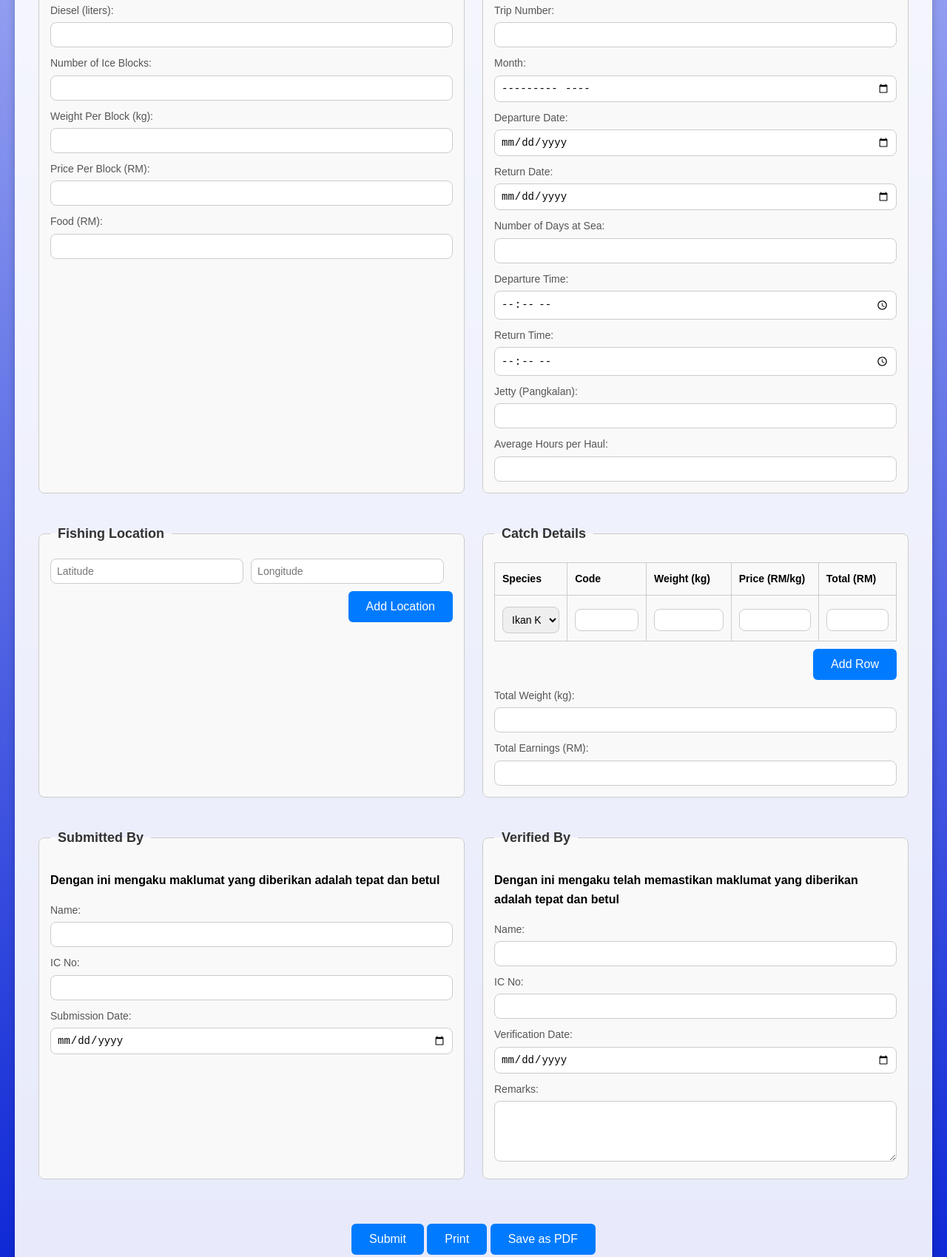
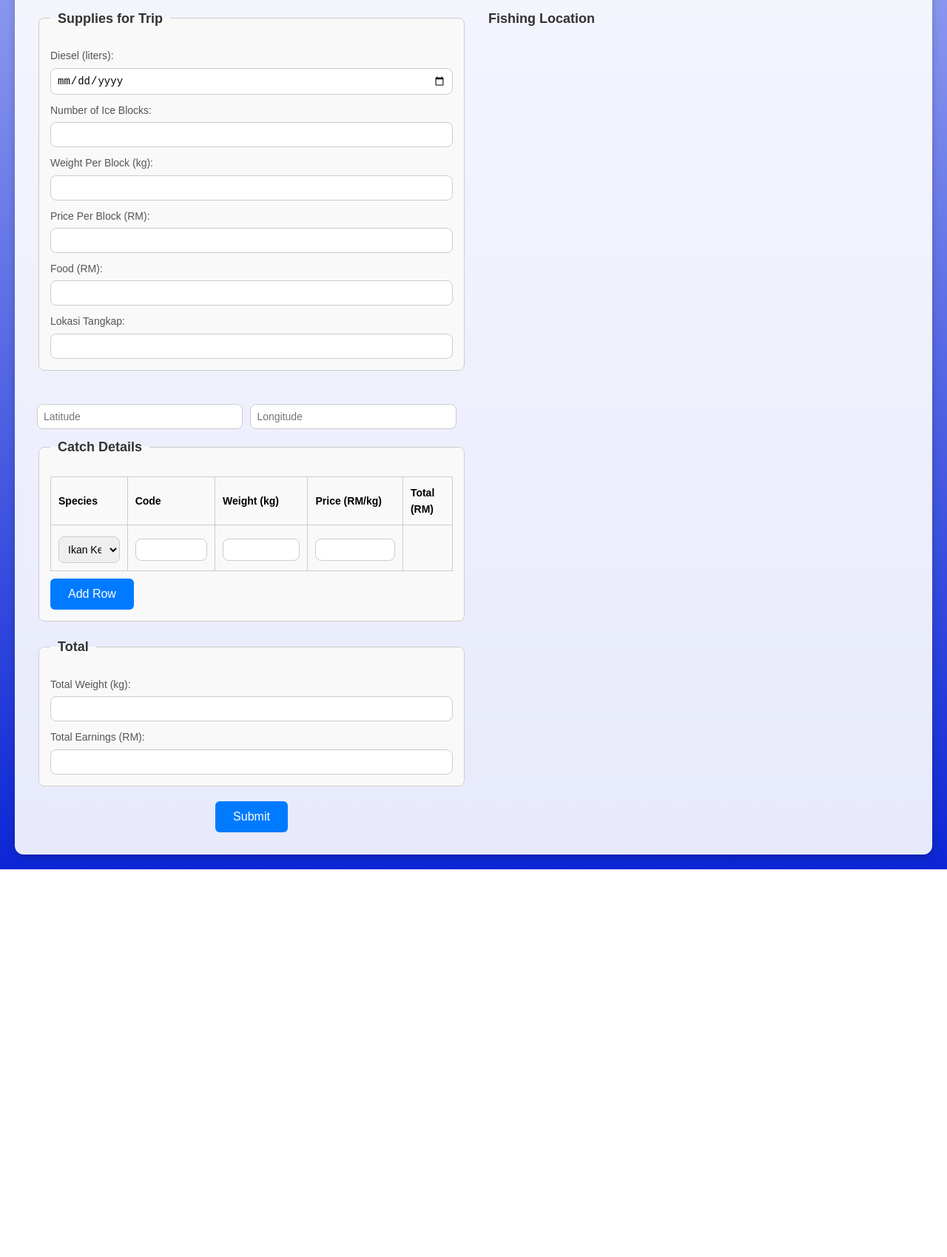
Before and after one commit to usopdrahman/logbookdof, a plain HTML site: page index.html in a window 1280 px wide. Shown: the part 256-1955 px from the top of the page at 74% size. After the commit the page ends 1431 px from the top, so only its background shows below. Drawn offline with Linux system fonts and the light colour scheme.

Commit message:
Update index.html

```diff
--- a/index.html
+++ b/index.html
@@ -22,8 +22,8 @@
             margin-right: 20px;
         }
         .vessel-no label {
-    	    color: white; /* Sets the text color to white */
-            font-weight: bold; /* Optional: Make it bold for better visibility */
+            color: white;
+            font-weight: bold;
         }
         .logo img {
             max-width: 150px;
@@ -59,7 +59,7 @@
             border: 1px solid #ccc;
             padding: 6px;
             border-radius: 6px;
-            width: 200px; /* Smaller width for the Vessel No input */
+            width: 200px;
         }
         form {
             max-width: 1200px;
@@ -146,11 +146,6 @@
             margin-top: 10px;
             text-align: right;
         }
-        .add-location-btn {
-            display: block;
-            margin-top: 10px;
-            text-align: right;
-        }
         .location-row {
             display: flex;
             gap: 10px;
@@ -159,8 +154,6 @@
         .location-row input {
             width: 48%;
         }
-
-
         h1 {
             font-size: 36px;
             font-weight: bold;
@@ -172,7 +165,6 @@
             text-align: left;
         }
 
-/* Print styles */
         @media print {
             body {
                 background: white;
@@ -230,12 +222,6 @@
             .button {
                 display: none;
             }
-            .add-row-btn, .add-location-btn {
-                display: none;
-            }
-            .footer {
-                display: none;
-            }
         }
     </style>
     <script>
@@ -269,15 +255,10 @@
                 const weightInput = row.querySelector("input[name='weight[]']");
                 const priceInput = row.querySelector("input[name='price[]']");
 
-
-                weightInput.removeEventListener("input", calculateTotals);
-                priceInput.removeEventListener("input", calculateTotals);
-
                 weightInput.addEventListener("input", calculateTotals);
                 priceInput.addEventListener("input", calculateTotals);
             });
         }
-
 
         function addRow() {
             const tableBody = document.querySelector("tbody");
@@ -296,82 +277,49 @@
                         <option value="Ikan Aji">Ikan Aji</option>
                         <option value="Ikan Pelaling">Ikan Pelaling</option>
                         <option value="Ikan Baja">Ikan Baja</option>
+                        <option value="Ikan Siakap">Ikan Siakap</option>
                     </select>
                 </td>
-                <td><input type="text" name="code[]" required></td>
-                <td><input type="number" name="weight[]" required></td>
-                <td><input type="number" step="0.01" name="price[]" required></td>
-                <td><input type="number" step="0.01" name="total[]" readonly></td>
+                <td><input type="number" name="weight[]" step="0.01" required></td>
+                <td><input type="number" name="price[]" step="0.01" required></td>
+                <td><input type="number" name="total[]" readonly></td>
             `;
 
             tableBody.appendChild(newRow);
-
-
-            setupEventListeners();
+            setupEventListeners();  // Re-attach the event listeners
         }
 
+        document.addEventListener("DOMContentLoaded", function() {
+            setupEventListeners();
 
-        function calculateDaysAtSea() {
-            const departureDateInput = document.getElementById("departure-date");
-            const returnDateInput = document.getElementById("return-date");
-            const daysAtSeaInput = document.getElementById("days-at-sea");
-
-            const departureDate = departureDateInput.value;
-            const returnDate = returnDateInput.value;
-
-            if (departureDate && returnDate) {
-                const startDate = new Date(departureDate);
-                const endDate = new Date(returnDate);
-
-                if (startDate > endDate) {
-                    alert("Return date cannot be earlier than the departure date.");
-                    daysAtSeaInput.value = "";
-                    return;
-                }
-
-                const timeDifference = endDate - startDate;
-                const daysAtSea = Math.ceil(timeDifference / (1000 * 60 * 60 * 24));
-
-                daysAtSeaInput.value = daysAtSea;
-            } else {
-                daysAtSeaInput.value = "";
-            }
-        }
-
-
-        document.getElementById("departure-date").addEventListener("change", calculateDaysAtSea);
-        document.getElementById("return-date").addEventListener("change", calculateDaysAtSea);
-
-
-        document.addEventListener("DOMContentLoaded", function () {
-            setupEventListeners();
+            document.getElementById("add-row-btn").addEventListener("click", function(e) {
+                e.preventDefault();
+                addRow();
             });
-
+        });
     </script>
 </head>
 <body>
+
 <div class="header">
     <div class="logo">
         <img src="https://github.com/usopdrahman/logbookdof/blob/main/DOF%20LOGO.png?raw=true" alt="Department of Fisheries Malaysia Logo">
-        </div>
     <div class="logo">
             <img src="https://github.com/usopdrahman/logbookdof/blob/main/KEMENTERIAN%20LOGO.png?raw=true" alt="Second Logo">
         </div>
-        <div>
-            <h1>Buku Log Operasi Menangkap Ikan</h1>
+    </div>
+    <h1 class="title">Buku Log Operasi Menangkap Ikan</h1>
     <div class="vessel-no">
         <label for="vessel-no">Vessel No:</label>
         <input type="text" id="vessel-no" name="vessel_no" required>
     </div>
 </div>
-    </div>
 
-    <form action="https://script.google.com/macros/s/AKfycbxuFE8c-puI0gzbBHDymz18mBLGswFx496Pp83BHJCKwY9EGzZz6nVvwpjhdPQPK84AlA/exec" method="post">
-        <!-- Supplies for Trip -->
+<form method="post" action="submit_form.php">
     <fieldset>
         <legend>Supplies for Trip</legend>
         <label for="diesel">Diesel (liters):</label>
-            <input type="number" id="diesel" name="diesel" required>
+        <input type="date" id="date" name="date" required>
 
         <label for="ice-blocks">Number of Ice Blocks:</label>
         <input type="number" id="ice-blocks" name="ice_blocks" required>
@@ -384,54 +332,20 @@
 
         <label for="food">Food (RM):</label>
         <input type="number" step="0.01" id="food" name="food" required>
+
+        <label for="location">Lokasi Tangkap:</label>
+        <input type="text" id="location" name="location" required>
     </fieldset>
 
-	<!-- Operation Details -->
-        <fieldset>
-            <legend>Operation Details</legend>
-            <label for="trip-no">Trip Number:</label>
-            <input type="text" id="trip-no" name="trip_no" required>
-
-            <label for="month">Month:</label>
-            <input type="month" id="month" name="month" required>
-
-            <label for="departure-date">Departure Date:</label>
-            <input type="date" id="departure-date" name="departure_date" onchange="calculateDaysAtSea()" required>
-
-            <label for="return-date">Return Date:</label>
-            <input type="date" id="return-date" name="return_date" onchange="calculateDaysAtSea()" required>
-
-            <label for="days-at-sea">Number of Days at Sea:</label>
-            <input type="number" id="days-at-sea" name="days_at_sea" readonly>
-
-            <label for="departure-time">Departure Time:</label>
-            <input type="time" id="departure-time" name="departure_time" required>
-
-            <label for="return-time">Return Time:</label>
-            <input type="time" id="return-time" name="return_time" required>
-
-            <label for="Jetty">Jetty (Pangkalan):</label>
-            <input type="text" id="Jetty" name="Jetty" required>
-
-            <label for="avg-hours-per-haul">Average Hours per Haul:</label>
-            <input type="number" step="0.1" id="avg-hours-per-haul" name="avg_hours_per_haul" required>
     </fieldset>
-
-	<!-- Fishing Location -->
-        <fieldset>
          <legend>Fishing Location</legend>
          <div id="fishing-locations">
              <div class="location-row">
-                    <input type="number" step="0.0001" name="latitude[]" placeholder="Latitude" required>
-                    <input type="number" step="0.0001" name="longitude[]" placeholder="Longitude" required>
-                </div>
-            </div>
-            <div class="add-location-btn">
-                <button type="button" onclick="addFishingLocation()">Add Location</button>
+                 <input type="text" name="latitude" placeholder="Latitude" required>
+                 <input type="text" name="longitude" placeholder="Longitude" required>
         </div>
     </fieldset>
 
-        <!-- Catch Details -->
     <fieldset>
         <legend>Catch Details</legend>
         <table>
@@ -458,21 +372,20 @@
                             <option value="Ikan Aji">Ikan Aji</option>
                             <option value="Ikan Pelaling">Ikan Pelaling</option>
                             <option value="Ikan Baja">Ikan Baja</option>
-				<option value="Ikan Baja">Ikan Siakap</option>
+                            <option value="Ikan Siakap">Ikan Siakap</option>
                         </select>
                     </td>
-                        <td><input type="text" name="code[]" required></td>
-                        <td><input type="number" name="weight[]" required></td>
-                        <td><input type="number" step="0.01" name="price[]" required></td>
-                        <td><input type="number" step="0.01" name="total[]" readonly></td>
+                    <td><input type="number" name="weight[]" step="0.01" required></td>
+                    <td><input type="number" name="price[]" step="0.01" required></td>
+                    <td><input type="number" name="total[]" readonly></td>
                 </tr>
             </tbody>
         </table>
+        <button type="button" id="add-row-btn" class="add-row-btn">Add Row</button>
+    </fieldset>
 
-            <div class="add-row-btn">
-                <button type="button" onclick="addRow()">Add Row</button>
-            </div>
-
+    <fieldset>
+        <legend>Total</legend>
         <label for="total-weight">Total Weight (kg):</label>
         <input type="number" id="total-weight" name="total_weight" readonly>
 
@@ -480,45 +393,10 @@
         <input type="number" id="total-earnings" name="total_earnings" readonly>
     </fieldset>
 
-        <!-- Submission Section -->
-        <fieldset>
-            <legend>Submitted By</legend>
-            <p><strong>Dengan ini mengaku maklumat yang diberikan adalah tepat dan betul</strong></p>
-
-	    <label for="submitted-by">Name:</label>
-            <input type="text" id="submitted-by" name="submitted_by" required>
-
-            <label for="submitted-id">IC No:</label>
-            <input type="text" id="submitted-id" name="submitted_id" required>
-
-	    <label for="submitted-date">Submission Date:</label>
-            <input type="date" id="submitted-date" name="submitted_date" required>
-        </fieldset>
-
-	<!-- Verification Section -->
-        <fieldset>
-            <legend>Verified By</legend>
-	    <p><strong>Dengan ini mengaku telah memastikan maklumat yang diberikan adalah tepat dan betul</strong></p>
-
-            <label for="verified-by">Name:</label>
-            <input type="text" id="verified-by" name="verified_by" required>
-
-            <label for="verified-id">IC No:</label>
-            <input type="text" id="verified-id" name="verified_id" required>
-
-            <label for="verified-date">Verification Date:</label>
-            <input type="date" id="verified-date" name="verified_date" required>
-
-            <label for="remarks">Remarks:</label>
-            <textarea id="remarks" name="remarks" rows="4" required></textarea>
-        </fieldset>
-
-        <!-- Submit and Action Buttons -->
     <div class="button">
         <button type="submit">Submit</button>
-            <button type="button" onclick="window.print()">Print</button>
-            <button type="button" onclick="window.print()">Save as PDF</button>
     </div>
 </form>
+
 </body>
 </html>
```
Lines whose indentation alone changed are shown as unchanged.
